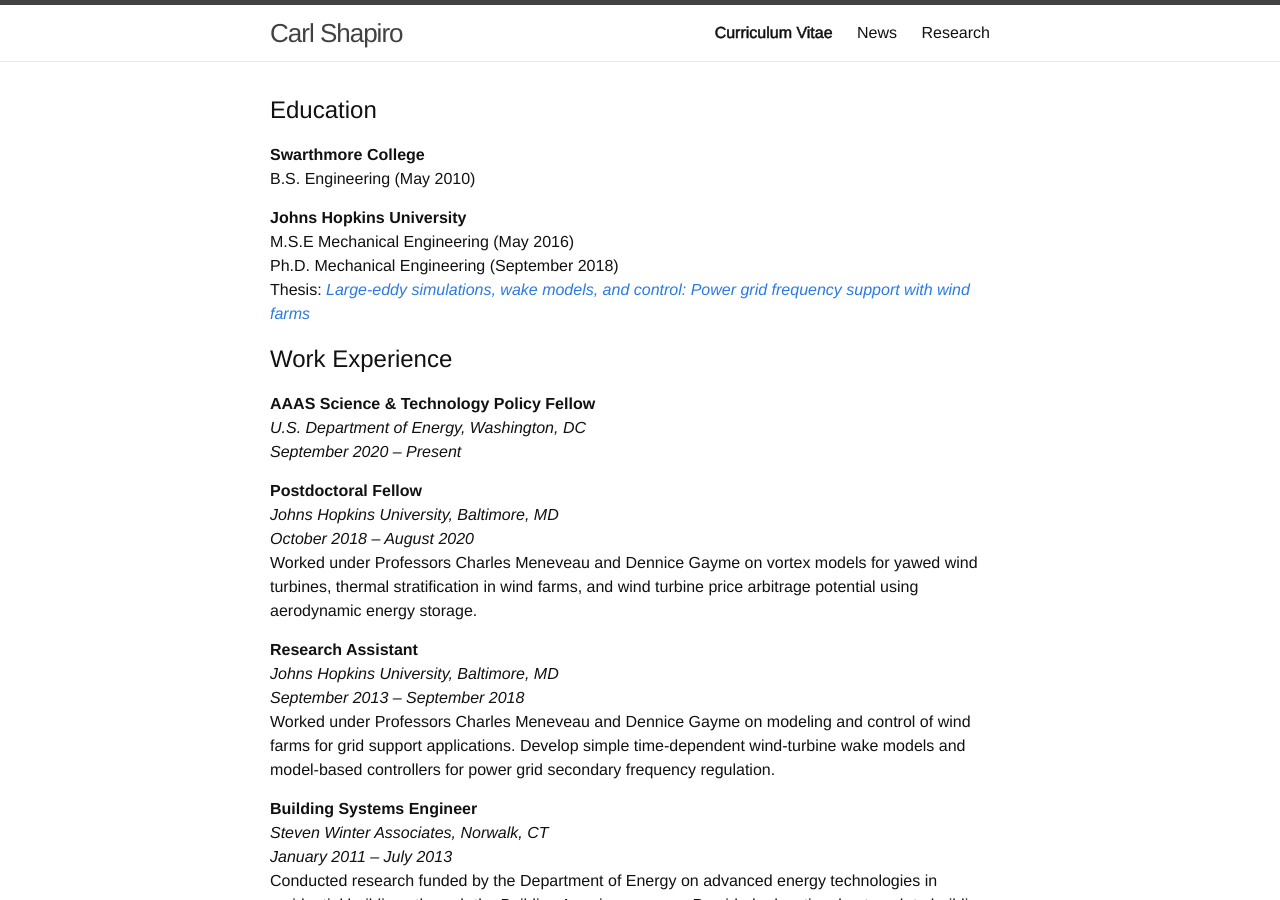
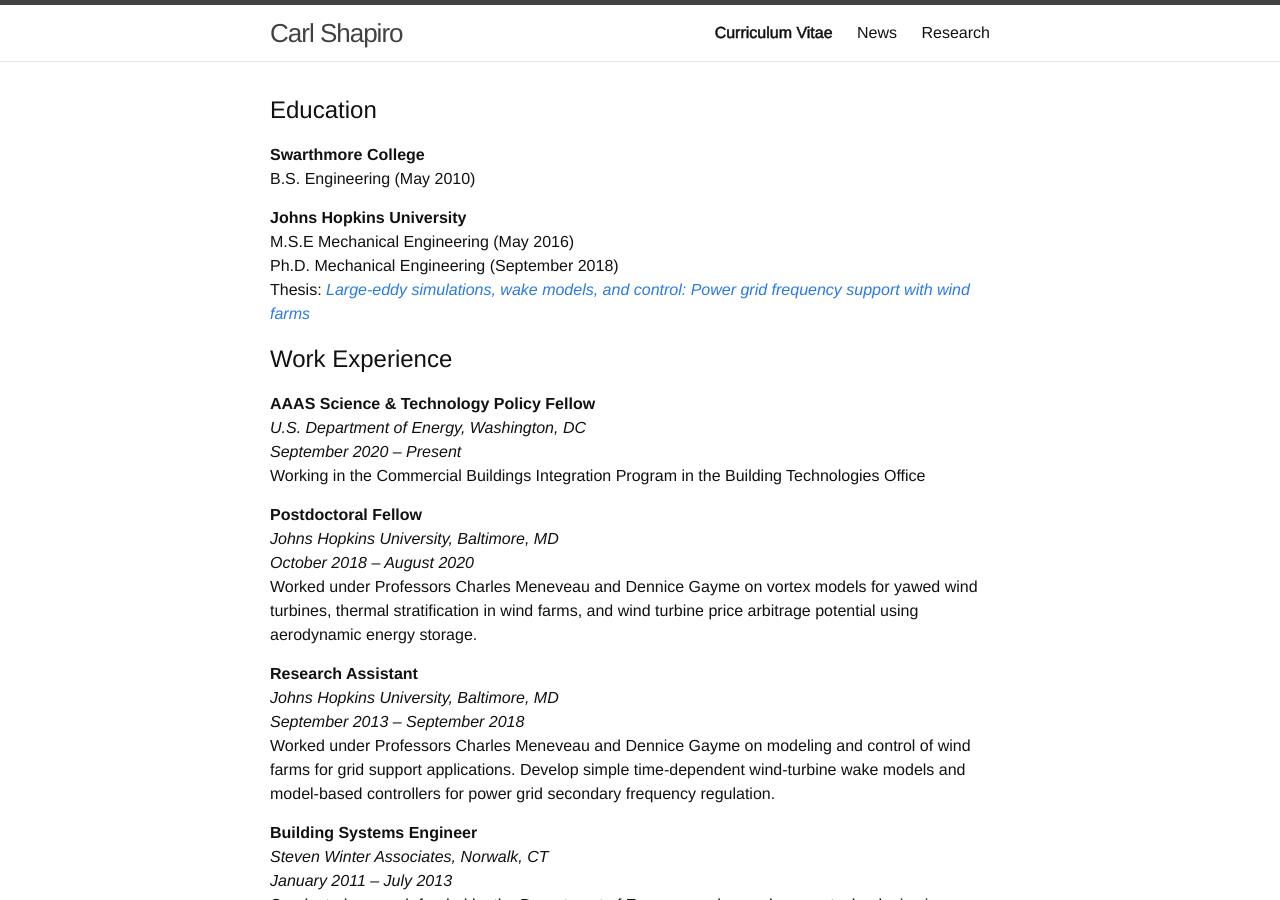
Before and after one commit to crshapiro/crshapiro.github.io, a Jekyll site: the page built from cv.md, in a window 1280 px wide and 900 px high. Built offline with Jekyll 4.4.1, drawn with Linux system fonts in a browser that asks for light colours.

Commit message:
Update cv.md

```diff
--- a/cv.md
+++ b/cv.md
@@ -16,6 +16,7 @@
 **AAAS Science & Technology Policy Fellow**
 *U.S. Department of Energy, Washington, DC*
 *September 2020 -- Present*
+Working in the Commercial Buildings Integration Program in the Building Technologies Office
 
 **Postdoctoral Fellow**
 *Johns Hopkins University, Baltimore, MD*
```
